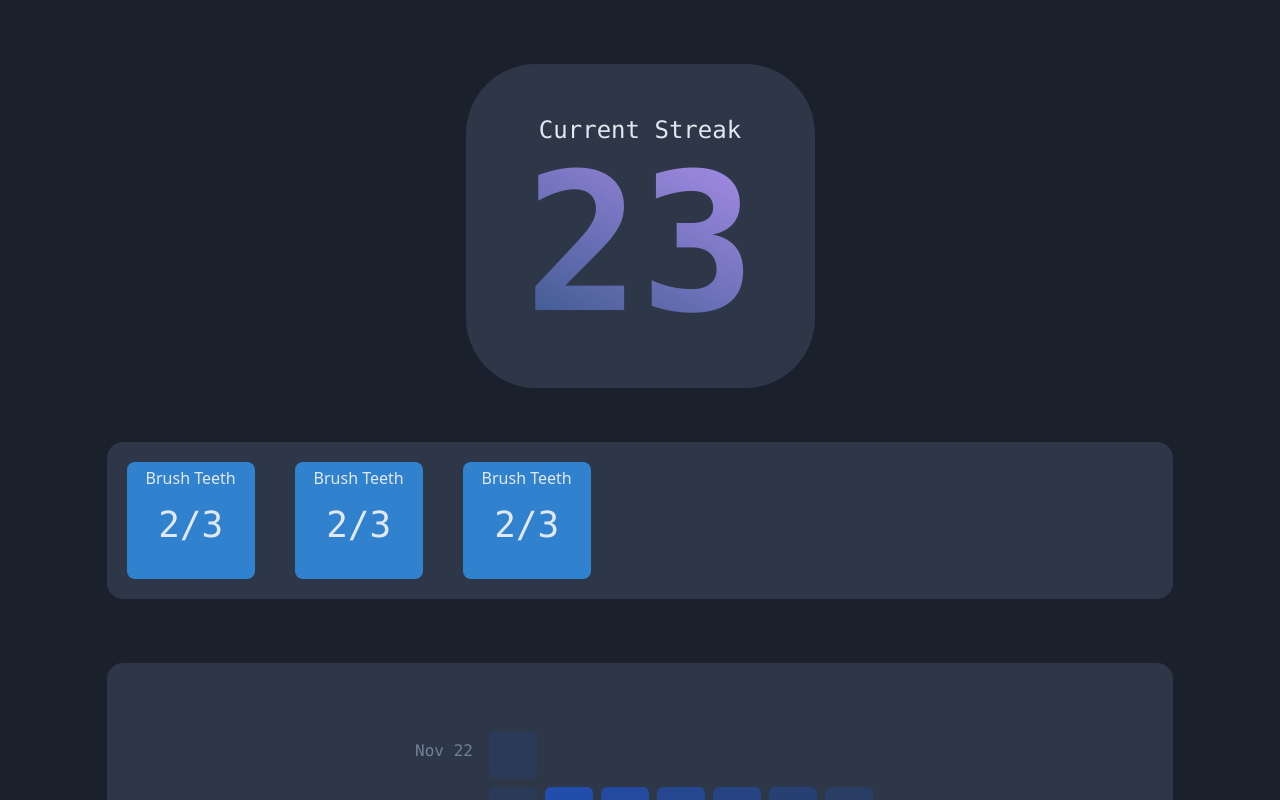
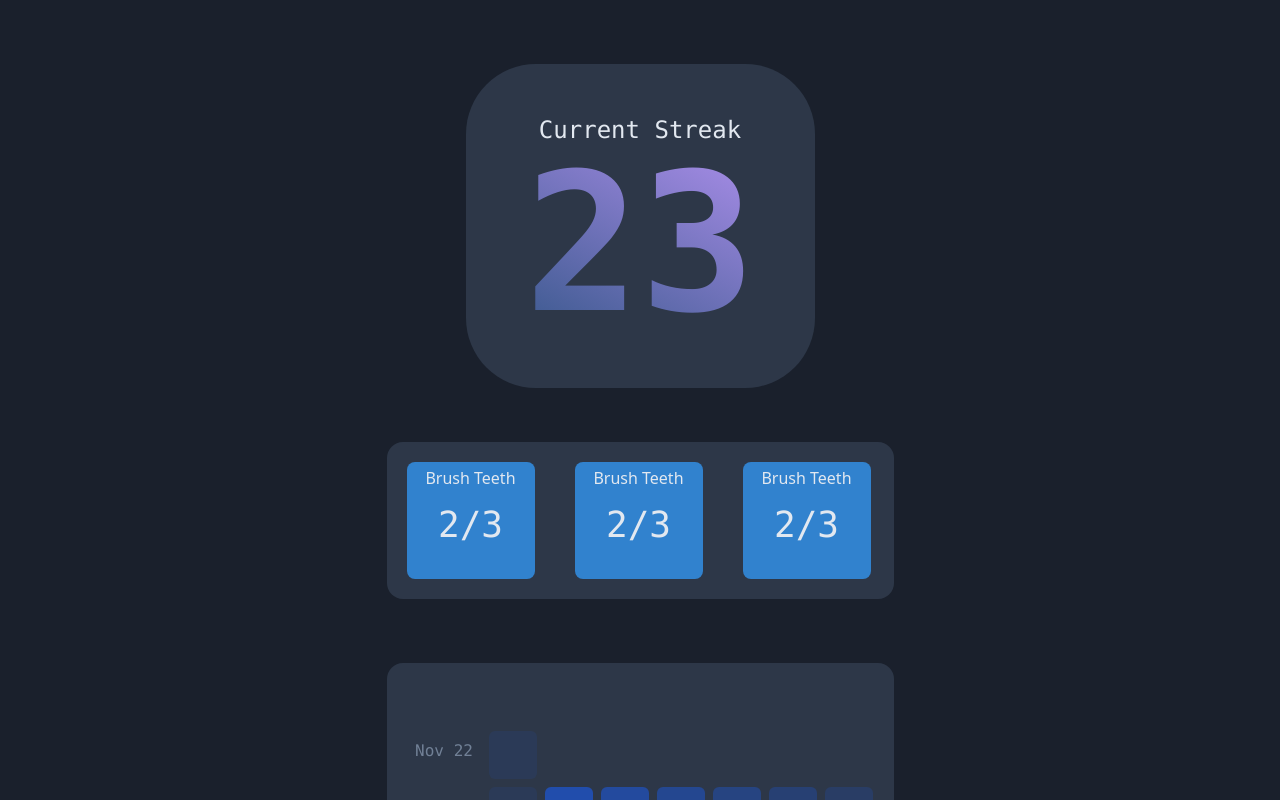
Before and after one commit to jklsnt/snt, a React (Create React App) app in the folder squares/: page / in a window 1280 px wide. Built offline with nearby package versions, Linux system fonts and the light colour scheme.

Commit message:
Finneet e

```diff
--- a/squares/src/App.js
+++ b/squares/src/App.js
@@ -25,7 +25,7 @@ function App() {
         <div className="w-2 text-4xl"><br/></div>
 	    <TaskSquareDay/>
 	    <div className="w-full">
-		<div className="w-5/6 py-12 m-auto my-16 bg-gray-800 rounded-2xl">
+		<div className="w-5/6 py-12 m-auto my-16 bg-gray-800 rounded-2xl" style={{maxWidth: 507+'px'}}>
 		    <SquaresDisplay squares_data={[[1, 2, 3, 4, 5, 6, 7], [1, 2, 3, 4, 5, 6, 7],[1, 2, 3, 4, 5, 6, 7],[1, 2, 3, 4, 5, 6, 7],[1, 2, 3, 4, 5, 6, 7],[1, 2, 3, 4, 5, 6, 7],[1, 2, 3, 4, 5, 6, 7],[1, 2, 3, 4, 5, 6, 7],[1, 2, 3, 4, 5, 6, 7],[1, 2, 3, 4, 5, 6, 7],[1, 2, 3, 4, 5, 6, 7],[1, 2, 3, 4, 5, 6, 7],[1, 2, 3, 4, 5, 6, 7],[1, 2, 3, 4, 5, 6, 7],[1, 2, 3, 4, 5, 6, 7],[1, 2, 3, 4, 5, 6, 7],[1, 2, 3, 4, 5, 6, 7],[1, 2, 3, 4, 5, 6, 7],[1, 2, 3, 4, 5, 6, 7],[1, 2, 3, 4, 5, 6, 7],[1, 2, 3, 4, 5, 6, 7],[1, 2, 3, 4, 5, 6, 7],[1, 2, 3, 4, 5, 6, 7],[1, 2, 3, 4, 5, 6, 7],[1, 2, 3, 4, 5, 6, 7],[1, 2, 3, 4, 5, 6, 7],[1, 2, 3, 4, 5, 6, 7],[1, 2, 3, 4, 5, 6, 7],[1, 2, 3, 4, 5, 6, 7],[1, 2, 3, 4, 5, 6, 7],[1, 2, 3, 4, 5, 6, 7],[1, 2, 3, 4, 5, 6, 7],[1, 2, 3, 4, 5, 6, 7],[1, 2, 3, 4, 5, 6, 7],[1, 2, 3, 4, 5, 6, 7],[1, 2, 3, 4, 5, 6, 7],[1, 2, 3, 4, 5, 6, 7],[1, 2, 3, 4, 5, 6, 7],[1, 2, 3, 4, 5, 6, 7],[1, 2, 3, 4, 5, 6, 7],[1, 2, 3, 4, 5, 6, 7],[1, 2, 3, 4, 5, 6, 7],[1, 2, 3, 4, 5, 6, 7],[1, 2, 3, 4, 5, 6, 7],[1, 2, 3, 4, 5, 6, 7],[1, 2, 3, 4, 5, 6, 7],[1, 2, 3, 4, 5, 6, 7],[1, 2, 3, 4, 5, 6, 7],[1, 2, 3, 4, 5, 6, 7],[1, 2, 3, 4, 5, 6, 7],[1, 2, 3, 4, 5, 6, 7],[1, 2, 3, 4, 5, 6, 7],[1, 2, 3, 4, 5, 6, 7],[1, 2, 3, 4, 5, 6, 7],[1, 2, 3, 4, 5, 6, 7],[1, 2, 3, 4, 5, 6, 7],[1, 2, 3, 4, 5, 6, 7],[1, 2, 3, 4, 5, 6, 7], [1, 2, 3, 10, 5, 6, 7], ].flat()}></SquaresDisplay>
 		</div>
 	    </div>
--- a/squares/src/components/TaskSquareDay.jsx
+++ b/squares/src/components/TaskSquareDay.jsx
@@ -2,7 +2,7 @@ import React from 'react';
 import TaskSquare from './TaskSquare'
 
 export default function TaskSquareDay(props) {
-    return <div className="flex w-5/6 py-0 px-0 m-auto bg-gray-800 rounded-2xl flex-wrap items-center" style={{marginTop: -20+"px"}}>
+    return <div className="flex w-5/6 py-0 px-0 m-auto bg-gray-800 rounded-2xl flex-wrap items-baseline" style={{marginTop: -20+"px", maxWidth: 507+'px'}}>
 
 	       <TaskSquare textstuff="Brush Teeth" textstuff2={2} textstuff3={3}></TaskSquare>
 	       <TaskSquare textstuff="Brush Teeth" textstuff2={2} textstuff3={3}></TaskSquare>
```
